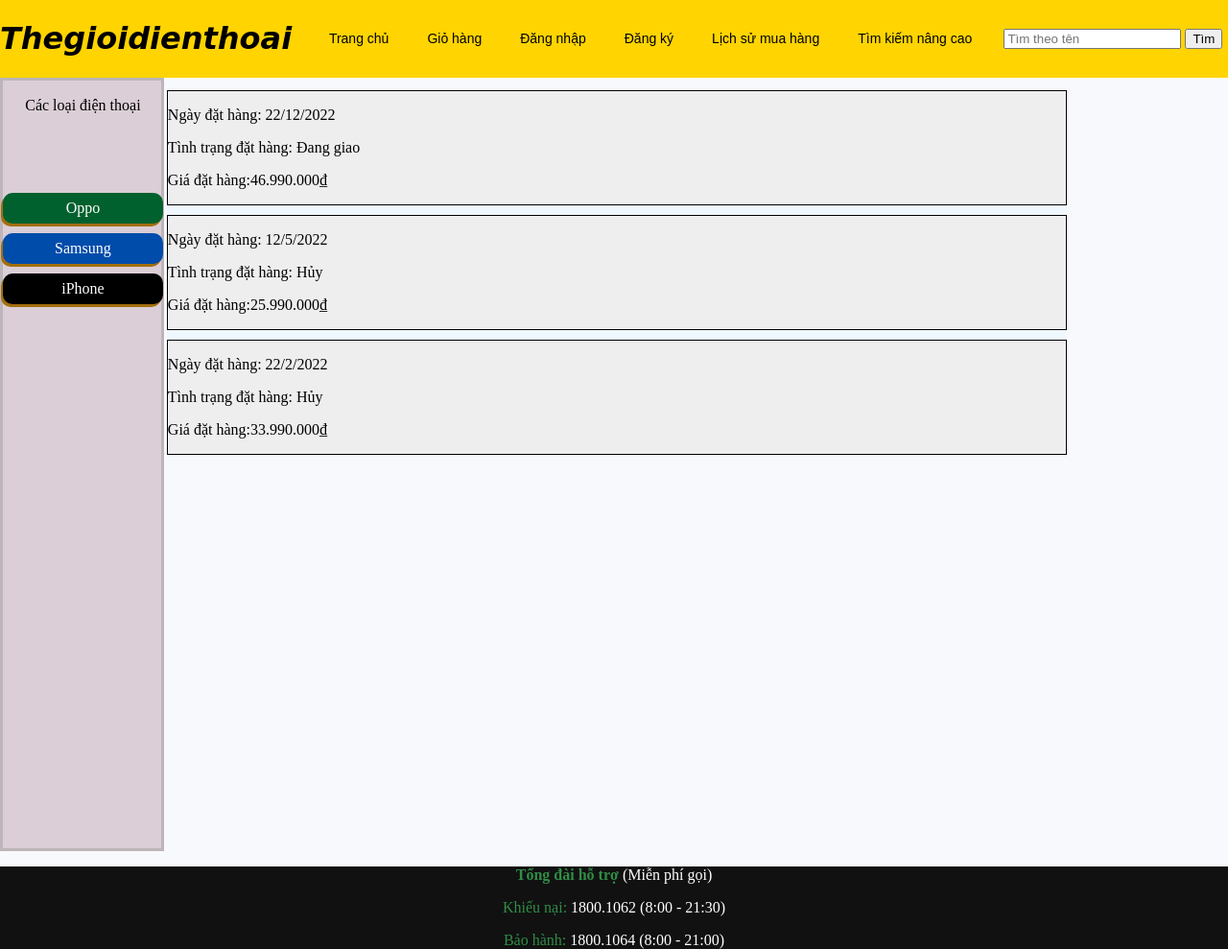
After one commit to devkhang/php_web, a PHP site: page /history.php in a window 1280 px wide. The commit adds this page. Shown: the whole page at 96% size. Run offline with PHP 8.4, Linux system fonts and the light colour scheme.

Commit message:
update history and login and sql

```diff
--- a/css/index.css
+++ b/css/index.css
@@ -257,6 +257,7 @@ a{
     justify-content: center;
     align-items: center;
     background-image: url("../assets/login_bg.jpg");
+    width: 100%;
 }
 .box-login{
     width: 60%;
@@ -297,3 +298,19 @@ a{
     background-color: rgba(243,130,108,255);
     cursor:pointer;
 }
+#Order-history{
+    background-color: aliceblue;
+}
+#Order-history .history-box{
+    background-color: rgba(238,238,238,255);
+    border-style: solid;
+    border-width: 1px;
+    margin-bottom: 10px;
+}
+#Order-history .history-box:hover{
+    background-color:rgba(29,162,216);
+    border-style: solid;
+    border-width: 1px;
+    margin-bottom: 10px;
+    cursor: pointer;
+}
--- /dev/null
+++ b/history.php
@@ -0,0 +1,33 @@
+<?php
+    include_once("header.php")
+?>
+    <div id="main_content">
+
+            <div id="Order-history">
+                <div class="history-box" id="order1" onclick="window.location.href = 'order1.html';">
+                    <p>Ngày đặt hàng: 22/12/2022</p>
+                    <p>Tình trạng đặt hàng: Đang giao</p>
+                    <p>Giá đặt hàng:46.990.000₫</p>
+                </div>
+                <div class="history-box" id="order2" onclick="window.location.href = 'order2.html';">
+                    <p>Ngày đặt hàng: 12/5/2022</p>
+                    <p>Tình trạng đặt hàng: Hủy</p>
+                    <p>Giá đặt hàng:25.990.000₫</p>
+                </div>
+                <div class="history-box" id="order3" onclick="window.location.href = 'order3.html';">
+                    <p>Ngày đặt hàng: 22/2/2022</p>
+                    <p>Tình trạng đặt hàng: Hủy</p>
+                    <p>Giá đặt hàng:33.990.000₫</p>
+                </div>
+
+
+
+            </div>
+
+        </div>
+        <div id="right_panel">
+        </div>
+    </div>
+<?php
+    include_once("footer.php")
+?>
```
Also changed, not shown: sqlfile/dpp.sql (added, +14 -0 lines).
